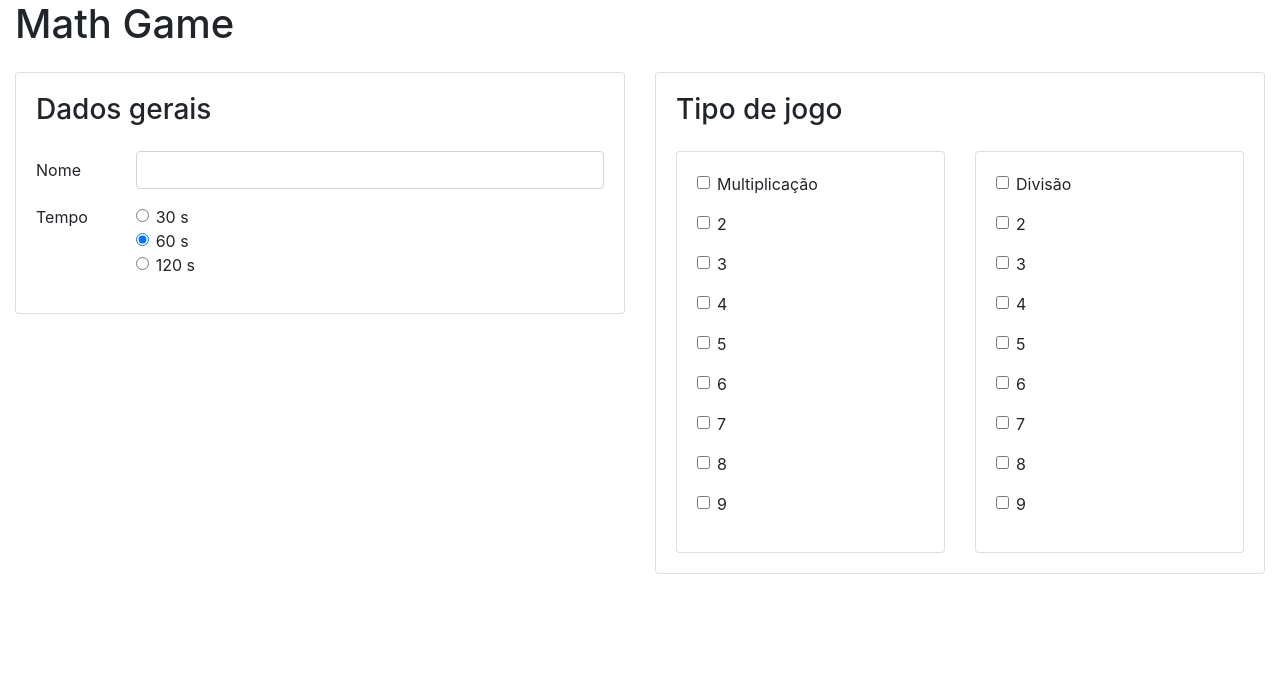
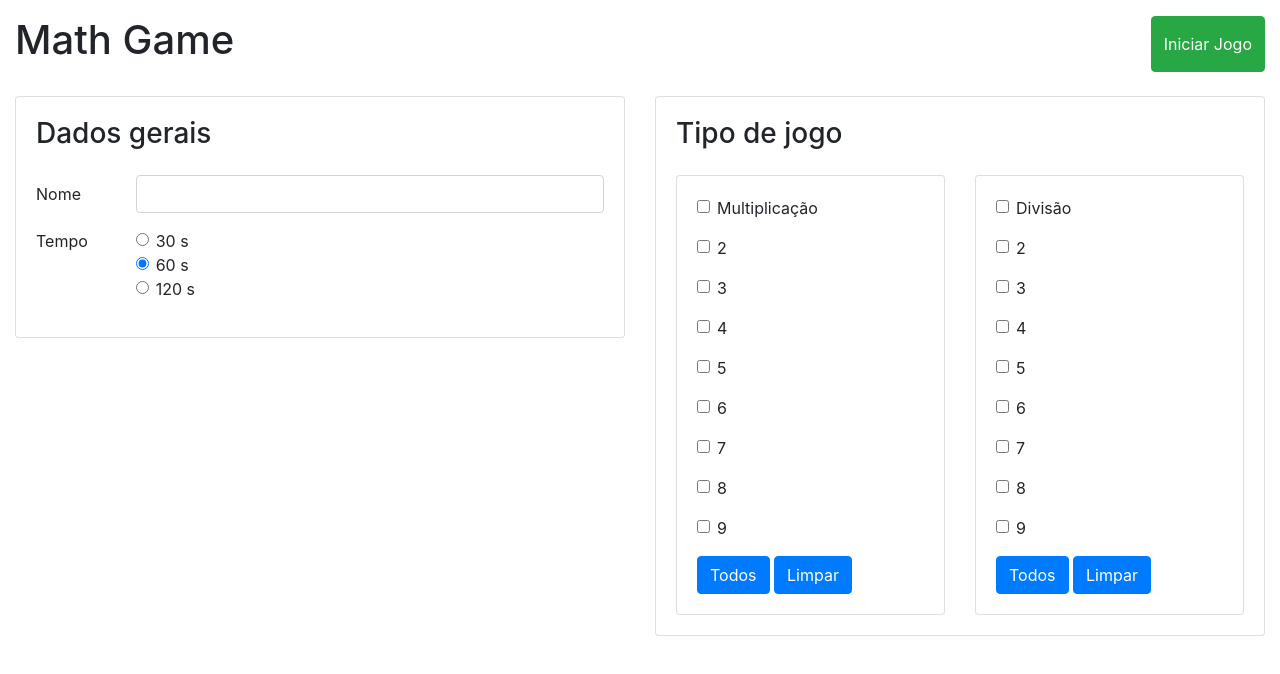
Before and after one commit to murilo-sparrow/math-game, a plain HTML site: page index.html in a window 1280 px wide. Drawn offline with nearby package versions, Linux system fonts and the light colour scheme.

Commit message:
Coloquei os botões

```diff
--- a/index.html
+++ b/index.html
@@ -10,9 +10,12 @@
         <title>Math Game</title>
     </head>
 
-    <body class="pb-3">
+    <body class="py-3">
         <div class="container-fluid">
-            <h1 class="mb-4">Math Game</h1>
+            <div class="d-flex justify-content-between mb-4">
+                <h1>Math Game</h1>
+                <button class="btn btn-success">Iniciar Jogo</button>
+            </div>
             <div class="configurando">
                 <div id="config">
 
@@ -72,6 +75,7 @@
                                                                 for="multiplicacao">Multiplicação</label>
                                                         </div>
                                                     </div>
+                                                    <div class="numeros">
                                                         <div class="form-group form-check">
                                                             <input type="checkbox" class="form-check-input" id="m2">
                                                             <label class="form-check-label" for="m2">2</label>
@@ -104,6 +108,10 @@
                                                             <input type="checkbox" class="form-check-input" id="m9">
                                                             <label class="form-check-label" for="m9">9</label>
                                                         </div>
+
+                                                        <button type="button" class="btn btn-primary">Todos</button>
+                                                        <button type="button" class="btn btn-primary">Limpar</button>
+                                                    </div>
                                                 </div>
                                             </div>
                                         </div>
@@ -118,6 +126,7 @@
                                                                 for="divisao">Divisão</label>
                                                         </div>
                                                     </div>
+                                                    <div class="numeros">
                                                         <div class="form-group form-check">
                                                             <input type="checkbox" class="form-check-input" id="d2">
                                                             <label class="form-check-label" for="d2">2</label>
@@ -150,6 +159,10 @@
                                                             <input type="checkbox" class="form-check-input" id="d9">
                                                             <label class="form-check-label" for="d9">9</label>
                                                         </div>
+
+                                                        <button type="button" class="btn btn-primary">Todos</button>
+                                                        <button type="button" class="btn btn-primary">Limpar</button>
+                                                    </div>
                                                 </div>
                                             </div>
                                         </div>
```
Lines whose indentation alone changed are shown as unchanged.
